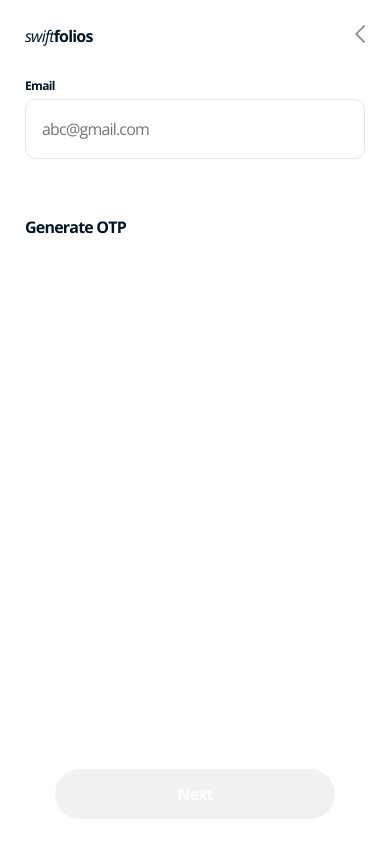
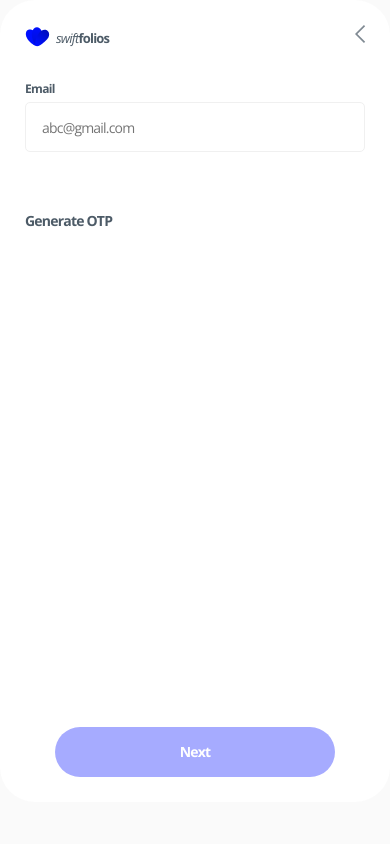
Before and after one commit to shiv353/f-end, a React (Create React App) app: page /login in a window 390 px wide. Built offline with nearby package versions, Linux system fonts and the light colour scheme.

Commit message:
changes in design

```diff
--- a/src/components/AccessManagement/Login.jsx
+++ b/src/components/AccessManagement/Login.jsx
@@ -148,10 +148,13 @@ const LoginMain = () => {
       <div className="swift-login-form">
         <div className="swift-login-form-div-1">
           <div className="swift-login-loginform-heading">
+          <div className="swift-login-form-logo">
+            <div className="logo"></div>
             <p>
               <i style={{ fontWeight: 300 }}>swift</i>
               folios
             </p>
+          </div>
             <BackButton />
           </div>
 
@@ -214,7 +217,8 @@ const LoginMain = () => {
           disabled={isNextButtonDisabled}
           style={{
             cursor: isNextButtonDisabled ? "not-allowed" : "pointer",
-            background: isNextButtonDisabled ? "#F1F1F1" : "#000fff",
+            background: isNextButtonDisabled ? "#000fff59" : "#000fff",
+            // background: isNextButtonDisabled ? "#F1F1F1" : "#000fff",
             // color: isNextButtonDisabled ? "#011627" : "#fff",
           }}
         />
@@ -269,10 +273,13 @@ const LoginPin = () => {
       <div className="swift-login-form">
         <div className="swift-login-form-div-1">
           <div className="swift-login-loginform-heading">
+          <div className="swift-login-form-logo">
+            <div className="logo"></div>
             <p>
               <i style={{ fontWeight: 300 }}>swift</i>
               folios
             </p>
+          </div>
             <BackButton />
           </div>
 
@@ -454,10 +461,13 @@ const LoginReset = () => {
       <div className="swift-login-form swift-reset-form">
         <div className="swift-reset-form-div-1">
           <div className="swift-login-form-heading">
+          <div className="swift-login-form-logo">
+            <div className="logo"></div>
             <p>
               <i style={{ fontWeight: 300 }}>swift</i>
               folios
             </p>
+          </div>
             <BackButton />
           </div>
           <div className="swift-login-form-reset">
@@ -547,7 +557,8 @@ const LoginReset = () => {
           disabled={isResetButtonDisabled}
           style={{
             cursor: isResetButtonDisabled ? "not-allowed" : "pointer",
-            background: isResetButtonDisabled ? "#F1F1F1" : "#000fff",
+            background: isResetButtonDisabled ? "#000fff59" : "#000fff",
+            // background: isResetButtonDisabled ? "#F1F1F1" : "#000fff",
           }}
         />
       </div>
@@ -565,10 +576,13 @@ const LoginResetSuccessful = () => {
       <div className="swift-login-form">
         <div className="swift-login-form-div-1">
           <div className="swift-login-loginform-heading">
+          <div className="swift-login-form-logo">
+            <div className="logo"></div>
             <p>
               <i style={{ fontWeight: 300 }}>swift</i>
               folios
             </p>
+          </div>
             <BackButton />
           </div>
         </div>
--- a/src/components/AccessManagement/Signup.jsx
+++ b/src/components/AccessManagement/Signup.jsx
@@ -158,10 +158,14 @@ const SignupMain = () => {
     <div className="swift-login-form">
       <div className="swift-login-form-div-1">
         <div className="swift-login-loginform-heading">
+          <div className="swift-login-form-logo">
+            <div className="logo"></div>
             <p>
               <i style={{ fontWeight: 300 }}>swift</i>
               folios
             </p>
+          </div>
+
           <BackButton />
         </div>
 
@@ -221,7 +225,8 @@ const SignupMain = () => {
         disabled={isNextButtonDisabled}
         style={{
           cursor: isNextButtonDisabled ? "not-allowed" : "pointer",
-          background: isNextButtonDisabled ? "#F1F1F1" : "#000fff",
+          background: isNextButtonDisabled ? "#000fff59" : "#000fff",
+          // background: isNextButtonDisabled ? "#F1F1F1" : "#000fff",
         }}
       />
     </div>
@@ -299,10 +304,13 @@ const SignupPin = () => {
     <div className="swift-login-form">
       <div className="swift-login-form-div-1">
         <div className="swift-login-loginform-heading">
+        <div className="swift-login-form-logo">
+            <div className="logo"></div>
             <p>
               <i style={{ fontWeight: 300 }}>swift</i>
               folios
             </p>
+          </div>
           <BackButton />
         </div>
 
@@ -351,17 +359,24 @@ const SignupPin = () => {
 };
 
 const SignupStatus = () => {
-  const navigate = useNavigate();
+  // const navigate = useNavigate();
   const clickHandler = () => {
-    navigate("/accounts/dashboard");
+    window.location.href = 'https://www.swiftfolios.co.uk/';
   };
   return (
     <div className="swift-signup-status-main">
       <div className="swift-signup-status-heading">
+        {/* <p>
+          <i style={{ fontWeight: 300 }}>swift</i>
+          folios
+        </p> */}
+        <div className="swift-login-form-logo">
+            <div className="logo"></div>
             <p>
               <i style={{ fontWeight: 300 }}>swift</i>
               folios
             </p>
+          </div>
       </div>
       <div className="swift-signup-status-info">
         <div className="swift-signup-status-info-1">
@@ -384,7 +399,7 @@ const SignupStatus = () => {
         </div>
         <div className="swift-signup-status-info-2">
           <button className="swift-signup-status-button" onClick={clickHandler}>
-            Open Dashboard
+            Logout
           </button>
         </div>
       </div>
--- a/src/components/CustomComponents/CustomInputBox/CustomInputBox.css
+++ b/src/components/CustomComponents/CustomInputBox/CustomInputBox.css
@@ -1,18 +1,16 @@
+
 .swift-custom-input-box {
-  font-size: var(--font-medium);
-  /* border: 1.5px solid var(--text-color); */
-  /* border-radius: 49px; */
-  background-color: transparent;
-  padding: 16px;
+  background-color: initial;
+  border: 1px solid #F0F0F0;
+  border-radius: 5px;
   display: block;
+  flex-shrink: 0;
+  font-size: var(--font-btn);
+  font-style: normal;
+  font-weight: var(--font-weight-light);
+  letter-spacing: -.8px;
   margin-bottom: 5px;
   margin-top: 5px;
-  /* margin-left: -19px; */
-  flex-shrink: 0;
-  letter-spacing: -0.8px;
-  font-style: normal;
-  font-weight: var(--font-weight-light);
-  border-radius: 10px;
-  border: 1.5px solid #e8e8e8;
   outline: none;
+  padding: 16px;
 }
--- a/src/css/AccessManagement/Login.css
+++ b/src/css/AccessManagement/Login.css
@@ -22,16 +22,15 @@
 } */
 
 .swift-login-main .swift-login-form {
-  height: 87%;
-  /* min-height: 643px; */
+  background: #fff;
+  border-radius: 35px;
+  box-shadow: 0 0 10px 0 #ccc;
   display: flex;
+  flex-direction: column;
   flex-shrink: 0;
-  border-radius: 40px;
-  background: #fff;
-  box-shadow: 0px 0px 10px 0px #ccc;
-  flex-direction: column;
-  padding: 35px;
+  height: 80%;
   justify-content: space-between;
+  padding: 30px;
 }
 .swift-login-main .swift-reset-form {
   height: 95%;
@@ -61,7 +60,7 @@
 .swift-login-main .swift-login-loginform-heading p {
   display: inline;
   color: var(--text-color);
-  font-size: var(--font-medium);
+  font-size: var(--font-heading);
   font-style: normal;
   font-weight: var(--font-weight-heavy);
   line-height: normal;
@@ -72,16 +71,16 @@
   padding-top: 35px;
 }
 .swift-login-main .swift-login-form-generate {
+  background: none;
+  border: none;
   color: var(--text-color);
-  font-size: var(--font-medium);
+  cursor: pointer;
+  font-size: var(--font-btn);
   font-style: normal;
   font-weight: var(--font-weight-heavy);
+  letter-spacing: -0.8px;
   line-height: normal;
-  letter-spacing: -0.8px;
-  margin-bottom: 0px;
-  border: none;
-  cursor: pointer;
-  background: none;
+  margin-bottom: 0;
 }
 .swift-login-main .swift-login-form-wait {
   color: var(--text-color);
@@ -95,10 +94,10 @@
 }
 
 .swift-login-main .swift-login-form-btn {
-  width: 300px;
+  cursor: pointer;
   height: 50px;
-  margin: 30px 10px 0px 10px;
-  cursor: pointer;
+  margin: 30px 10px 0;
+  width: 260px;
 }
 
 .swift-login-main .swift-login-form-otp-input {
@@ -108,7 +107,8 @@
 
 .swift-login-main .swift-login-form-email-input {
   width: 100%;
-  height: 60px;
+  /* height: 60px; */
+  height: 50px;
 }
 
 /* ====================================================================Pin Page CSS =========================================================================*/
@@ -152,7 +152,7 @@
 .swift-login-main .swift-login-form-heading p {
   display: inline;
   color: var(--text-color);
-  font-size: var(--font-medium);
+  font-size: var( --font-heading);
   font-style: normal;
   font-weight: var(--font-weight-heavy);
   line-height: normal;
@@ -204,6 +204,22 @@
   font-size: var(--font-small);
 }
 
+/*------------------------------------------------------------------------------------------------------------*/
+
+.logo {
+  width: 25px;
+  height: 25px;
+  flex-shrink: 0;
+  background: url("../../assets/logox\ 1.png"), lightgray 50% / cover no-repeat;
+  /* display: inline; */
+}
+.swift-login-form-logo{
+  display: flex;
+  flex-direction: row;
+  column-gap: 6px;
+  align-items: center;
+}
+
 /* ======================================================================Login Page CSS =========================================================================*/
 
 @media screen and (max-height: 695px) {
@@ -253,8 +269,10 @@
   }
 
   .swift-login-main .swift-login-form {
-    height: 100vh;
-    box-shadow: 0px 0px 0px 0px #ccc;
+    height: 95vh;
+    /* height: 100vh; */
+    /* box-shadow: 0px 0px 0px 0px #ccc; */
+    box-shadow: none;
   }
 
   .swift-login-main .swift-login-form-btn {
--- a/src/css/AccessManagement/Signup.css
+++ b/src/css/AccessManagement/Signup.css
@@ -12,7 +12,7 @@
 
 .swift-signup-status-main .swift-signup-status-heading p {
   color: var(--text-color);
-  font-size: var(--font-medium);
+  font-size: var(--font-heading);
   font-style: normal;
   font-weight: var(--font-weight-heavy);
   line-height: normal;
--- a/src/css/global.css
+++ b/src/css/global.css
@@ -17,15 +17,19 @@ body {
   height: 100vh;
 }
 #root {
+  height: 100%;
   width: 100%;
-  height: 100%;
+  background: #fafafa;
 }
 
 :root {
-  --text-color: #011627;
-  --font-btn: 16px;
-  --font-large: 20px;
-  --font-medium: 16px;
+  --text-color: #011627b3;
+  /* --text-color: #011627; */
+  --font-btn: 14px;
+  --font-heading:13px;
+  /* --font-large: 20px; */
+  /* --font-medium: 14px; */
+  /* --font-medium: 16px; */
   --font-small: 12px;
   --font-weight-light: 400;
   --font-weight-heavy: 700;
```
Also changed, not shown: src/assets/logox 1.png (added). Lines whose indentation alone changed are shown as unchanged.
